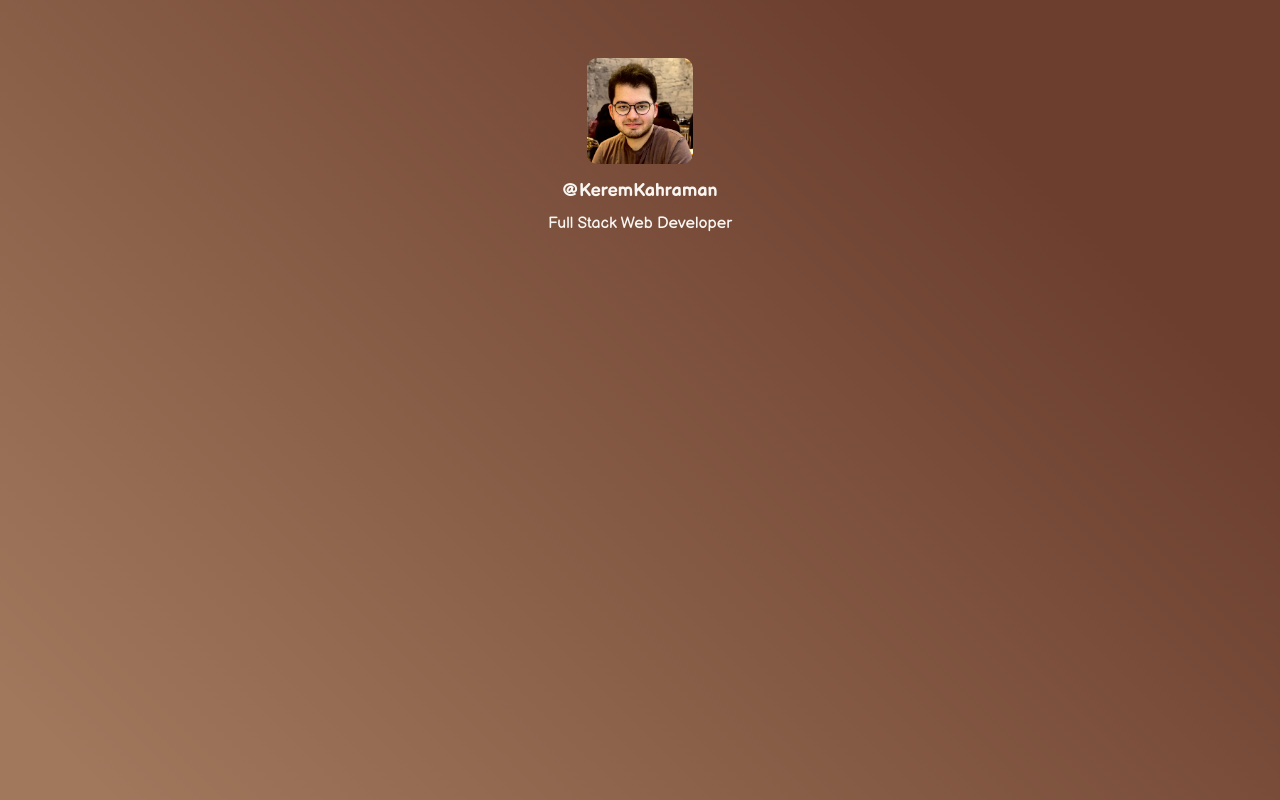
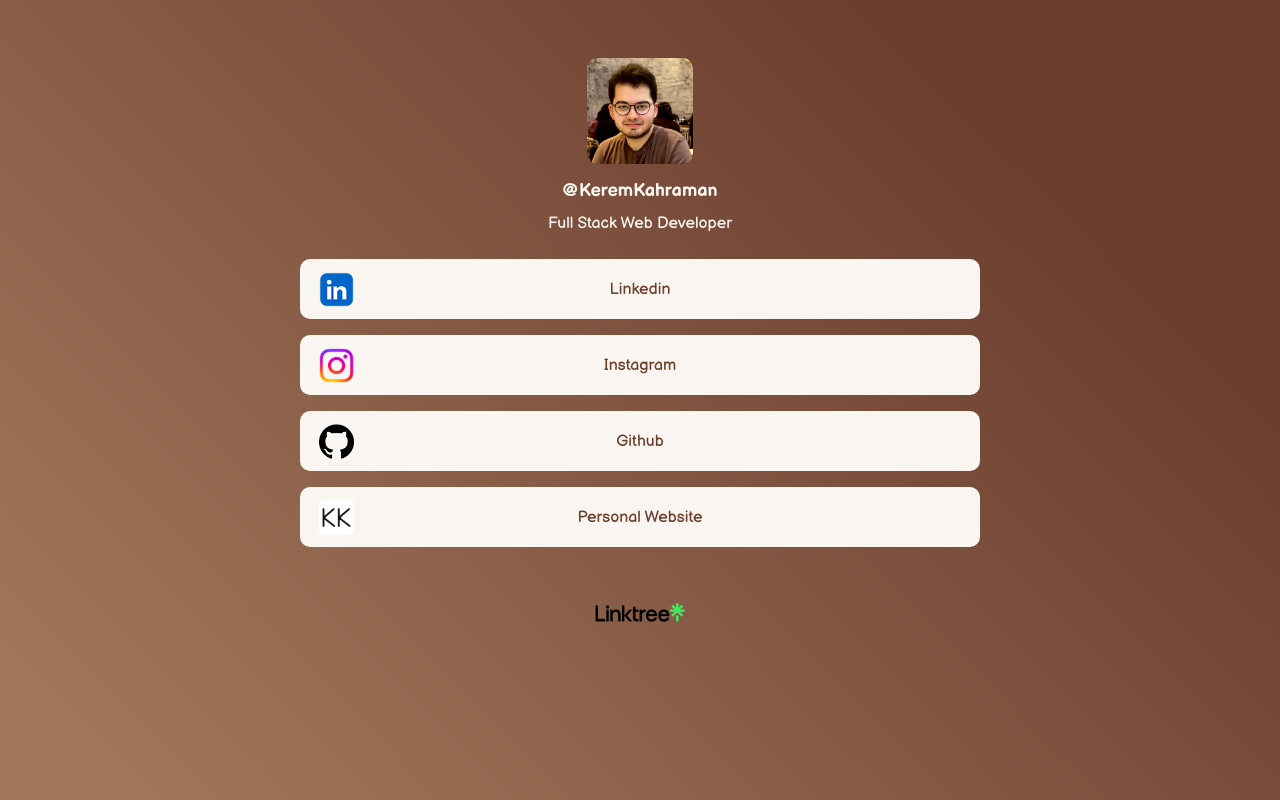
Before and after one commit to KeremKahraman9/linktree-clone, a plain HTML site: page index.html in a window 1280 px wide. Drawn offline with Linux system fonts and the light colour scheme.

Commit message:
buttons added

```diff
--- a/index.css
+++ b/index.css
@@ -45,3 +45,72 @@ body, html{
   line-height: 22px;
   text-transform: none;
 }
+.button-section{
+  margin-top: 24px;
+}
+.button{
+  position: relative;
+  border-radius: 10px;
+  transition: transform .15s cubic-bezier(.17,.67,.29,2.71) 0s;
+  margin: 16px 0;
+}
+.button:hover {
+  transform: translate3d(0px, 0px, 0px) scale(1.015);
+}
+.button-each{
+  position: absolute;
+  left: 0;
+  top: 0;
+  height: 100%;
+  box-sizing: border-box;
+  width: 100%;
+  z-index: -1;
+  border: 0px solid transparent;
+  background: #f9f6f2;
+  border-radius: 10px;
+  align-items: center;
+  display: flex;
+  justify-content: center
+}
+.linked{
+  display: flex;
+  justify-content: center;
+  box-sizing: border-box;
+  overflow: hidden;
+  align-items: center;
+  text-decoration: none;
+  z-index: 10;
+  color: #000000;
+  font-family: 'Balsamiq Sans', cursive;
+  font-size: 16px;
+  font-weight: 400;
+  text-transform: none;
+  border-radius: 10px;
+  min-height: 60px;
+  padding: 10px;
+}
+.button-content-img{
+  position: absolute;
+  left: 9px;
+  height: 35px;
+  width: 35px;
+  padding: 10px;
+  -o-object-fit: cover;
+  object-fit: cover;
+}
+.button-content-title{
+  width: 55%;
+  color: #6b3e2e;
+  text-align: center;
+  word-break: break-word;
+}
+.brand-logo{
+  display: flex;
+  justify-content: center;
+  margin-top: 40px;
+}
+.brand-img{
+  object-fit: contain;
+  text-align: center;
+  width: 90px;
+}
--- a/index.html
+++ b/index.html
@@ -15,6 +15,42 @@
       <img class="profile-image" src="media/me.jpg" alt="pp">
       <h2 class="nickname">@KeremKahraman</h2>
       <div class="bio-text">Full Stack Web Developer</div>
+
+      <div class="button-section">
+        <div class="button">
+          <div class="button-each"></div>
+          <a target="_blank" class="linked" href="https://www.linkedin.com/in/kerem-kahraman/">
+            <img class="button-content-img" src="media/linkedin.png" alt="instagram">
+            <span class="button-content-title">Linkedin</span>
+          </a>
+        </div>
+        <div class="button">
+          <div class="button-each"></div>
+          <a target="_blank" class="linked" href="https://www.instagram.com/keremkhrmn0/">
+            <img class="button-content-img" src="media/instagram.png" alt="instagram">
+            <span class="button-content-title">Instagram</span>
+          </a>
+        </div>
+        <div class="button">
+          <div class="button-each"></div>
+          <a target="_blank" class="linked" href="https://github.com/KeremKahraman9">
+            <img class="button-content-img" src="media/git.png" alt="instagram">
+            <span class="button-content-title">Github</span>
+          </a>
+        </div>
+        <div class="button">
+          <div class="button-each"></div>
+          <a target="_blank" class="linked" href="https://keremkahraman9.github.io/my-portfolio-website/">
+            <img class="button-content-img" src="Media/favicon.ico" alt="mysite">
+            <span class="button-content-title">Personal Website</span>
+          </a>
+        </div>
+        <div class="brand-logo">
+          <a href="https://linktr.ee/">
+            <img class="brand-img" src="media/linktree.png" alt="linktree_logo">
+          </a>
+        </div>
+      </div>
     </div>
   </div>
 </body>
```
